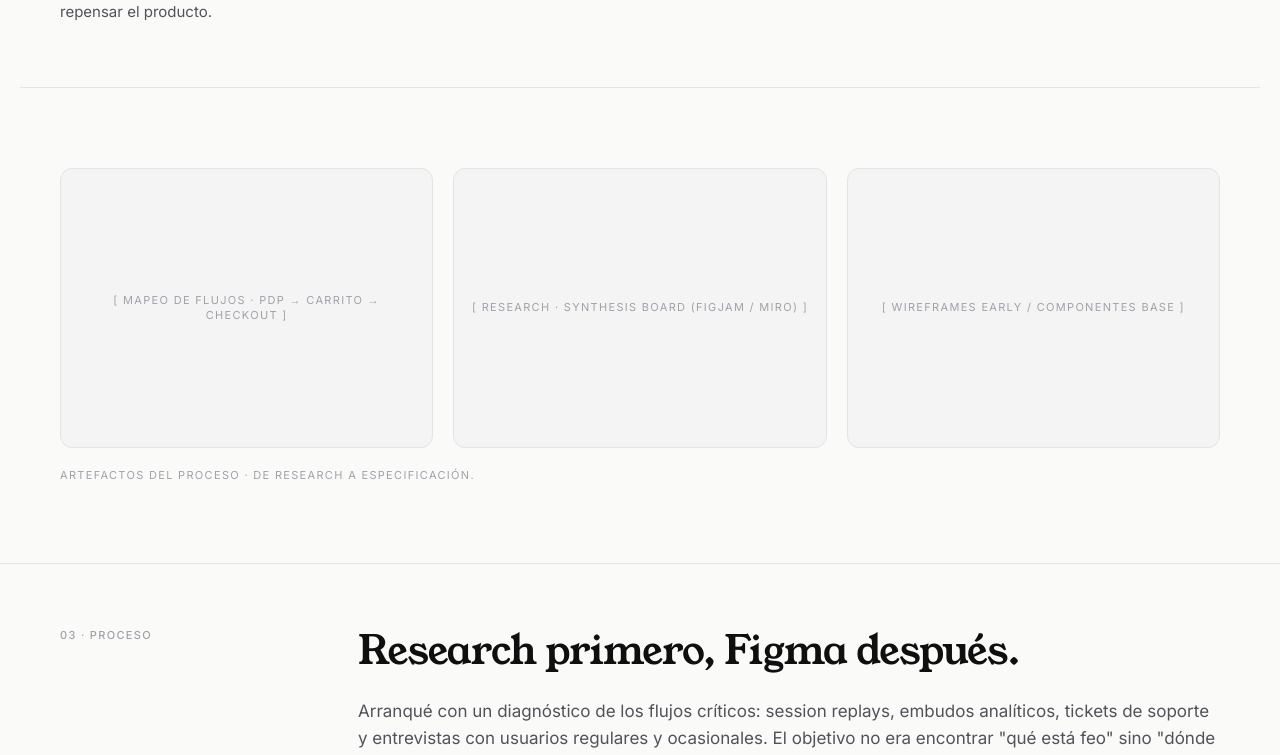
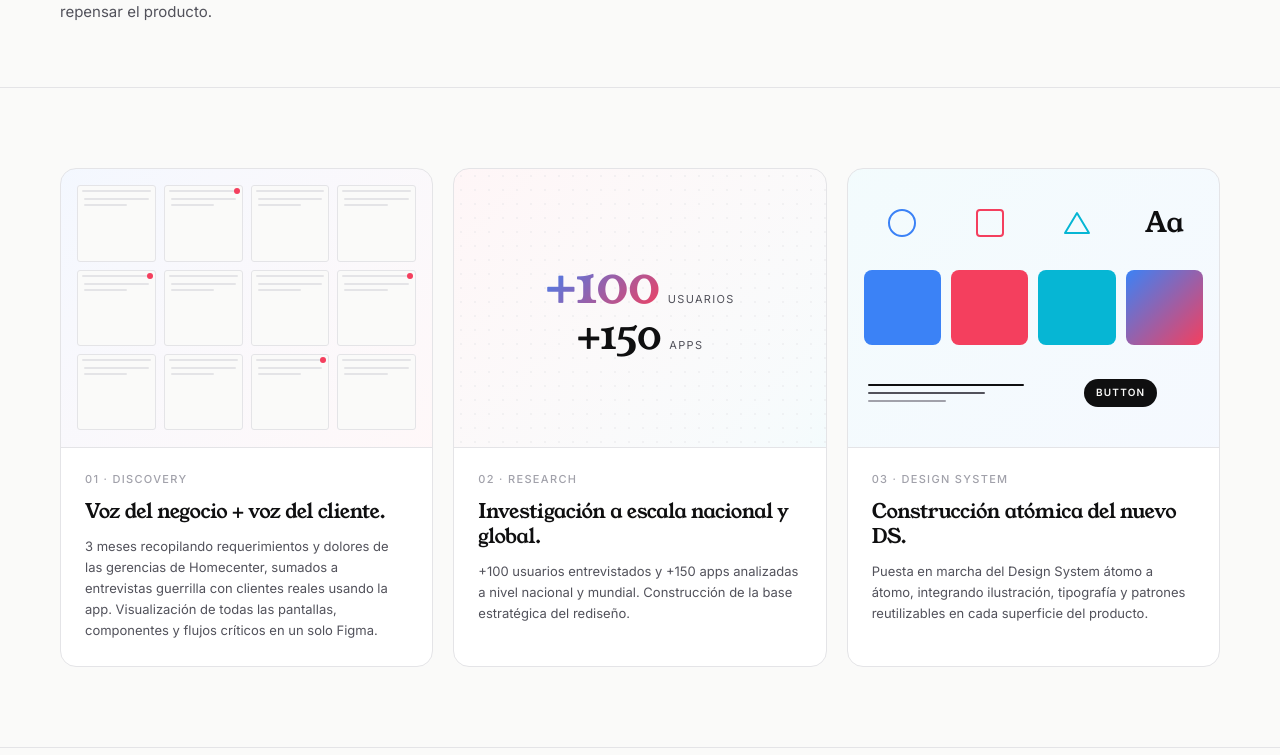
Before and after one commit to Santiagomejial/portfolio, a Next.js app: page /work/homecenter in a window 1280 px wide. Shown: the part 1920-2675 px from the top of the page. Built offline with nearby package versions, Linux system fonts and the light colour scheme.

Commit message:
feat(case-homecenter): 3 highlights gráficos del proceso (discovery/research/DS)

```diff
--- a/app/work/homecenter/page.tsx
+++ b/app/work/homecenter/page.tsx
@@ -8,6 +8,7 @@ import {
   Footer,
   HighlightTitle,
   DownloadAppButtons,
+  ProcessHighlightCard,
 } from '@/components';
 import { CASE_HOMECENTER } from '@/content/case-homecenter';
 import type {
@@ -61,14 +62,32 @@ export default function HomecenterCase() {
         </div>
       </section>
 
-      {/* Trio de imágenes (movido desde el mediaAfter de la sección 03) */}
-      {sections[2].mediaAfter && (
-        <CaseMedia
-          layout={sections[2].mediaAfter.layout}
-          items={sections[2].mediaAfter.items}
-          caption={sections[2].mediaAfter.caption}
-        />
-      )}
+      {/* 3 highlights gráficos del proceso (reemplazan al trio de imágenes) */}
+      <section className="border-t border-line py-16 md:py-20">
+        <div className="container-portfolio grid gap-5 md:grid-cols-3">
+          <ProcessHighlightCard
+            number="01"
+            label="Discovery"
+            title="Voz del negocio + voz del cliente."
+            description="3 meses recopilando requerimientos y dolores de las gerencias de Homecenter, sumados a entrevistas guerrilla con clientes reales usando la app. Visualización de todas las pantallas, componentes y flujos críticos en un solo Figma."
+            visual={<DiscoveryVisual />}
+          />
+          <ProcessHighlightCard
+            number="02"
+            label="Research"
+            title="Investigación a escala nacional y global."
+            description="+100 usuarios entrevistados y +150 apps analizadas a nivel nacional y mundial. Construcción de la base estratégica del rediseño."
+            visual={<ResearchVisual />}
+          />
+          <ProcessHighlightCard
+            number="03"
+            label="Design System"
+            title="Construcción atómica del nuevo DS."
+            description="Puesta en marcha del Design System átomo a átomo, integrando ilustración, tipografía y patrones reutilizables en cada superficie del producto."
+            visual={<DesignSystemVisual />}
+          />
+        </div>
+      </section>
 
       {/* 03 Proceso (full width, sin su mediaAfter porque ya lo renderizamos arriba) */}
       <SectionWithExtras
@@ -149,6 +168,207 @@ function renderTitle(title: string | HighlightTitleType): React.ReactNode {
   return <HighlightTitle {...title} />;
 }
 
+/* ─── Visuales decorativos del proceso (adaptables a light/dark) ─── */
+
+/**
+ * Visual 01 — Discovery.
+ * Grid de mini-pantallas de la app (4×3) sugiriendo el "mapeo completo del producto".
+ * Algunas tienen un dot rosa marcando dolor/oportunidad detectada.
+ */
+function DiscoveryVisual() {
+  const screens = Array.from({ length: 12 });
+  const painPoints = new Set([1, 4, 7, 10]); // pantallas con dot rosa
+
+  return (
+    <div
+      className="relative h-full w-full overflow-hidden"
+      style={{
+        background:
+          'linear-gradient(135deg, color-mix(in oklab, var(--blue) 6%, transparent), color-mix(in oklab, var(--rose) 4%, transparent))',
+      }}
+      aria-hidden
+    >
+      <div className="grid h-full grid-cols-4 grid-rows-3 gap-2 p-4">
+        {screens.map((_, i) => (
+          <div
+            key={i}
+            className="relative rounded-[3px] border border-line"
+            style={{ background: 'var(--bg)' }}
+          >
+            {/* status bar simulada */}
+            <div
+              className="absolute inset-x-1 top-1 h-[2px] rounded-full"
+              style={{ background: 'var(--line)' }}
+            />
+            {/* content lines */}
+            <div className="absolute inset-x-1.5 top-3 space-y-1">
+              <div
+                className="h-[2px] rounded-full"
+                style={{ background: 'var(--line)' }}
+              />
+              <div
+                className="h-[2px] w-2/3 rounded-full"
+                style={{ background: 'var(--line)' }}
+              />
+            </div>
+            {painPoints.has(i) && (
+              <div
+                className="absolute right-0.5 top-0.5 h-1.5 w-1.5 rounded-full"
+                style={{ background: 'var(--rose)' }}
+              />
+            )}
+          </div>
+        ))}
+      </div>
+    </div>
+  );
+}
+
+/**
+ * Visual 02 — Research.
+ * Cifras grandes en serif: +100 usuarios / +150 apps.
+ * Background con dots pattern (representa la muestra estudiada).
+ */
+function ResearchVisual() {
+  return (
+    <div
+      className="relative flex h-full w-full items-center justify-center overflow-hidden"
+      style={{
+        background:
+          'linear-gradient(135deg, color-mix(in oklab, var(--rose) 5%, transparent), color-mix(in oklab, var(--cyan) 5%, transparent))',
+      }}
+      aria-hidden
+    >
+      {/* Dots pattern */}
+      <div
+        className="absolute inset-0 opacity-40"
+        style={{
+          backgroundImage:
+            'radial-gradient(circle, var(--line) 1px, transparent 1px)',
+          backgroundSize: '14px 14px',
+        }}
+      />
+
+      {/* Numbers */}
+      <div className="relative flex flex-col items-center gap-1">
+        <div className="flex items-baseline gap-2">
+          <span className="bg-brand-gradient bg-clip-text font-serif text-[clamp(36px,5vw,52px)] leading-none text-transparent">
+            +100
+          </span>
+          <span className="text-eyebrow uppercase tracking-eyebrow text-ink-soft">
+            usuarios
+          </span>
+        </div>
+        <div className="flex items-baseline gap-2">
+          <span className="font-serif text-[clamp(28px,4vw,40px)] leading-none text-ink">
+            +150
+          </span>
+          <span className="text-eyebrow uppercase tracking-eyebrow text-ink-soft">
+            apps
+          </span>
+        </div>
+      </div>
+    </div>
+  );
+}
+
+/**
+ * Visual 03 — Design System.
+ * Grid de "átomos": círculo, cuadrado, triángulo, color swatches, líneas, tipografía.
+ * Representa los building blocks del DS construido.
+ */
+function DesignSystemVisual() {
+  return (
+    <div
+      className="relative h-full w-full overflow-hidden"
+      style={{
+        background:
+          'linear-gradient(135deg, color-mix(in oklab, var(--cyan) 5%, transparent), color-mix(in oklab, var(--blue) 5%, transparent))',
+      }}
+      aria-hidden
+    >
+      <div className="grid h-full grid-cols-4 grid-rows-3 gap-2.5 p-4">
+        {/* Círculo */}
+        <div className="flex items-center justify-center">
+          <div
+            className="h-7 w-7 rounded-full border-2"
+            style={{ borderColor: 'var(--blue)' }}
+          />
+        </div>
+        {/* Cuadrado */}
+        <div className="flex items-center justify-center">
+          <div
+            className="h-7 w-7 rounded-sm border-2"
+            style={{ borderColor: 'var(--rose)' }}
+          />
+        </div>
+        {/* Triángulo */}
+        <div className="flex items-center justify-center">
+          <svg width="28" height="28" viewBox="0 0 28 28" aria-hidden>
+            <path
+              d="M14 4 L26 24 L2 24 Z"
+              fill="none"
+              stroke="var(--cyan)"
+              strokeWidth="2"
+              strokeLinejoin="round"
+            />
+          </svg>
+        </div>
+        {/* Tipo: A serif */}
+        <div className="flex items-center justify-center">
+          <span
+            className="font-serif text-[28px] leading-none"
+            style={{ color: 'var(--ink)' }}
+          >
+            Aa
+          </span>
+        </div>
+        {/* Swatch blue */}
+        <div
+          className="rounded-md"
+          style={{ background: 'var(--blue)' }}
+        />
+        {/* Swatch rose */}
+        <div
+          className="rounded-md"
+          style={{ background: 'var(--rose)' }}
+        />
+        {/* Swatch cyan */}
+        <div
+          className="rounded-md"
+          style={{ background: 'var(--cyan)' }}
+        />
+        {/* Gradient swatch */}
+        <div className="rounded-md bg-brand-gradient" />
+        {/* Líneas / spacing */}
+        <div className="col-span-2 flex flex-col justify-center gap-1.5 px-1">
+          <div
+            className="h-[2px] rounded-full"
+            style={{ background: 'var(--ink)' }}
+          />
+          <div
+            className="h-[2px] w-3/4 rounded-full"
+            style={{ background: 'var(--ink-soft)' }}
+          />
+          <div
+            className="h-[2px] w-1/2 rounded-full"
+            style={{ background: 'var(--ink-mute)' }}
+          />
+        </div>
+        {/* Pill/button */}
+        <div className="col-span-2 flex items-center justify-center">
+          <div
+            className="rounded-full px-3 py-1.5 text-[10px] font-semibold uppercase tracking-eyebrow"
+            style={{ background: 'var(--ink)', color: 'var(--bg)' }}
+          >
+            Button
+          </div>
+        </div>
+      </div>
+    </div>
+  );
+}
+
 /** Renderiza el hero visual: imagen real si hay heroImage, placeholder si no. */
 function renderHeroImage(hero: CaseHeroContent): React.ReactNode {
   if (hero.heroImage) {
--- a/components/index.ts
+++ b/components/index.ts
@@ -26,3 +26,4 @@ export { DownloadAppButtons } from './download-app-buttons';
 export { ScrollProgressBar } from './scroll-progress-bar';
 export { BackToTopButton } from './back-to-top-button';
 export { FloatingBackButton } from './floating-back-button';
+export { ProcessHighlightCard } from './process-highlight-card';
--- /dev/null
+++ b/components/process-highlight-card.tsx
@@ -0,0 +1,57 @@
+import { cn } from '@/lib/utils';
+
+interface ProcessHighlightCardProps {
+  /** Número de orden, ej. "01" */
+  number: string;
+  /** Label corto, ej. "Discovery" */
+  label: string;
+  /** Título de la tarjeta */
+  title: string;
+  /** Descripción corta */
+  description: string;
+  /** Visual decorativo (SVG inline o composición). */
+  visual: React.ReactNode;
+  className?: string;
+}
+
+/**
+ * Card decorativa para hitos de proceso dentro de un case study.
+ * Reemplaza imágenes reales con composiciones gráficas que se adaptan
+ * automáticamente al tema light/dark via tokens CSS.
+ */
+export function ProcessHighlightCard({
+  number,
+  label,
+  title,
+  description,
+  visual,
+  className,
+}: ProcessHighlightCardProps) {
+  return (
+    <article
+      className={cn(
+        'group flex flex-col overflow-hidden rounded-xl border border-line bg-bg-elev',
+        'transition-base hover:border-blue/40 hover:shadow-md',
+        className
+      )}
+    >
+      {/* Visual area */}
+      <div className="relative aspect-[4/3] w-full overflow-hidden border-b border-line">
+        {visual}
+      </div>
+
+      {/* Body */}
+      <div className="flex flex-1 flex-col p-5 md:p-6">
+        <div className="text-eyebrow font-medium uppercase tracking-eyebrow text-ink-mute">
+          {number} · {label}
+        </div>
+        <h3 className="mt-3 font-serif text-[20px] leading-tight tracking-display text-ink">
+          {title}
+        </h3>
+        <p className="mt-3 text-body-sm leading-relaxed text-ink-soft">
+          {description}
+        </p>
+      </div>
+    </article>
+  );
+}
```
